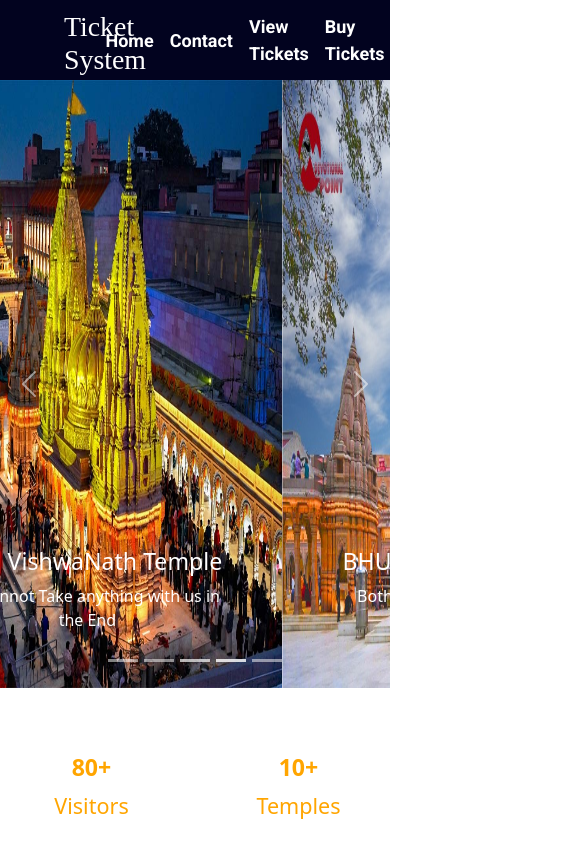
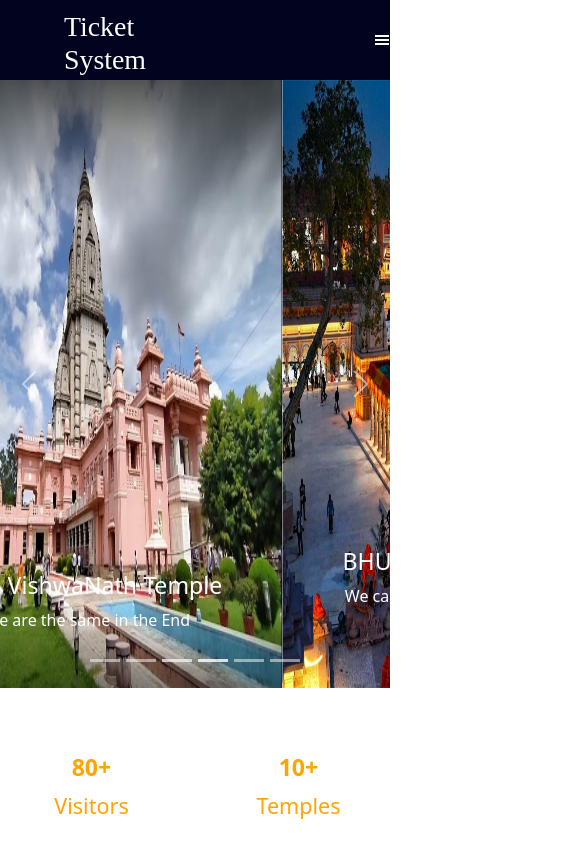
Before and after one commit to roysoumendu765/iitbhu_codefest_2024_haxplore, a React (Create React App) app: page / in a window 390 px wide. Shown: the top 844 px of the page, 585 px wide, since content can reach past the window. Built offline with nearby package versions, Linux system fonts and the light colour scheme; a web font is replaced by a local one.

Commit message:
crousel image changes

```diff
--- a/src/components/ControlledCarousel.js
+++ b/src/components/ControlledCarousel.js
@@ -6,6 +6,7 @@ import vt_image2 from './assests/2.jpg'
 import vt_image3 from './assests/3.jpg'
 import vt_image4 from './assests/4.webp'
 import vt_image5 from './assests/6.jpg'
+import vt_image6 from './assests/Designer.png'
 import './ControlledCarousel.css';
 
 export default function ControlledCarousel() {
@@ -13,6 +14,13 @@ export default function ControlledCarousel() {
   return (
     <div className='carousel'>
       <Carousel>
+      <Carousel.Item interval={1500}>
+          <img className="image" src={vt_image6}  alt={imagetext}/>
+          <Carousel.Caption>
+            <h3>BHU VishwaNath Temple</h3>
+            <p>Only way of Peace</p>
+          </Carousel.Caption>
+        </Carousel.Item>
         <Carousel.Item interval={1500}>
           <img className="image" src={vt_image1}  alt={imagetext}/>
           <Carousel.Caption>
--- a/src/components/Enquiryform.js
+++ b/src/components/Enquiryform.js
@@ -1,10 +1,13 @@
 import React from 'react'
 import './Enquiryform.css';
 
-const Enquiryform = () => {
+const Enquiryform = (props) => {
+
+
     return (
         <div className=' enguiry-container  mb-2 d-flex justify-content-center'>
             <div className='form-container w-50 mt-2 p-5 neumorphic-input rounded-2'>
+
                 <h2 className='text-center text-decoration-underline'>Asked Your Query</h2>
                 <form>
                     <div class="form-group">
--- a/src/components/Footer.js
+++ b/src/components/Footer.js
@@ -1,3 +1,4 @@
+import React,{useState} from "react";
 import { CgMail } from "react-icons/cg";
 import { IoMdContact } from "react-icons/io";
 import { CgWebsite } from "react-icons/cg";
@@ -14,13 +15,20 @@ import upi from "./assests/upi.png";
 import paypal from "./assests/paypallogo.png";
 import visa from "./assests/visa.png";
 import bhulogo from "./assests/bhulogo.png";
-
-import React from "react";
 import "./Footer.css";
 import { IconContext } from "react-icons";
 import Enquiryform from "./Enquiryform";
 
 const Footer = () => {
+
+const[contact,setcontact]=useState("");
+
+const ContacUs=()=>{
+  // console.log("Contact us");
+  setcontact("Contact Us");
+}
+
+
   return (
     <div className="Footer-Container d-flex flex-column ">
  {/* d-flex flex-column flex-lg-row  justify-content-around  */}
@@ -42,7 +50,7 @@ const Footer = () => {
                 <IoMdContact />
               </p>
               <span >
-              <Link to="enquiryfrom" className="sendEnquiry   ms-sm-0 ps-sm-0 ">Contact Us</Link>
+              <Link to="enquiryfrom" onClick={ContacUs} className="sendEnquiry  ms-sm-0 ps-sm-0 ">Contact Us</Link>
               </span>
             </div>
 
--- a/src/components/Header.css
+++ b/src/components/Header.css
@@ -12,7 +12,7 @@
     color: white;
     background-color: #02031f;
     height: 5rem;
-    width: 100%;
+    width: 100vw;
 }
 .heading {
     width: 25%;
@@ -67,7 +67,25 @@ h1 {
 
 .headerRight {
     display: flex;
-    margin-right: 2rem;
+    margin-right: -42rem;
     align-items: center;
     height: inherit;
 }
+@media (min-width:390px) {
+    .headerRight {
+        /* display: flex;
+        margin-right: -42rem;
+        align-items: center;
+        height: inherit; */
+        /* display: none; */
+    }
+}
+.hamburgerbtn{
+    display: none;
+}
+
+@media (max-width:390px) {
+    .hamburgerbtn{
+        display: block;
+    }
+}
--- a/src/components/Header.js
+++ b/src/components/Header.js
@@ -1,5 +1,7 @@
 import React from 'react';
 import './Header.css';
+import { GiHamburgerMenu } from "react-icons/gi";
+
 import { Link } from 'react-router-dom';
 // import SignupLogin from './SignupLogin';
 // import AdminLogin from './AdminLogin';
@@ -17,6 +19,9 @@ const Header = () => {
         <Link to="/viewTicket" className='buy'>View Tickets</Link>
         <Link to="/buy" className="buy">Buy Tickets</Link>
       </div>
+      <div>
+        <GiHamburgerMenu className='hamburgerbtn ' />
+      </div>
     </div>
   )
 }
```
Also changed, not shown: 1 other file (tests, documents, lock files or other folders).
